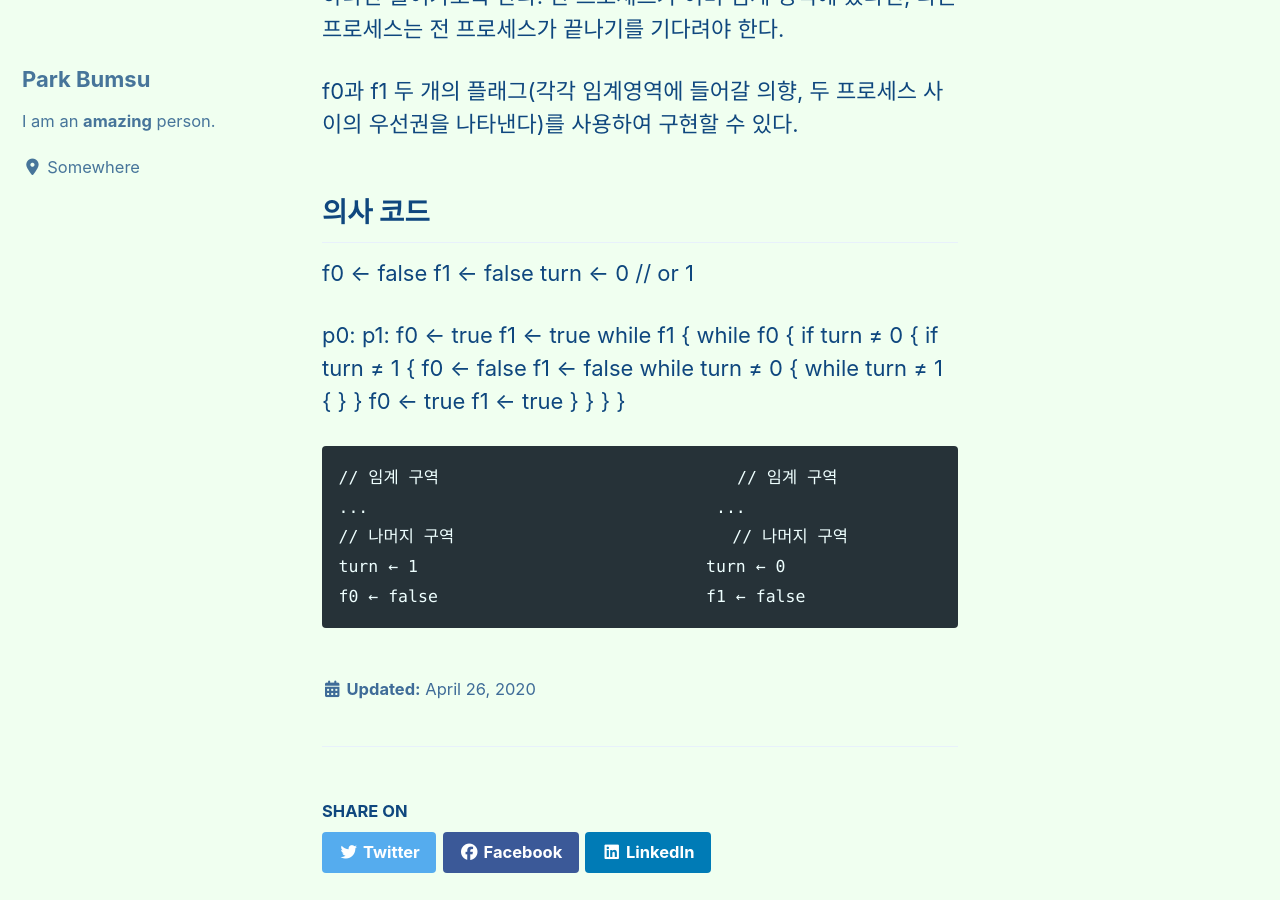
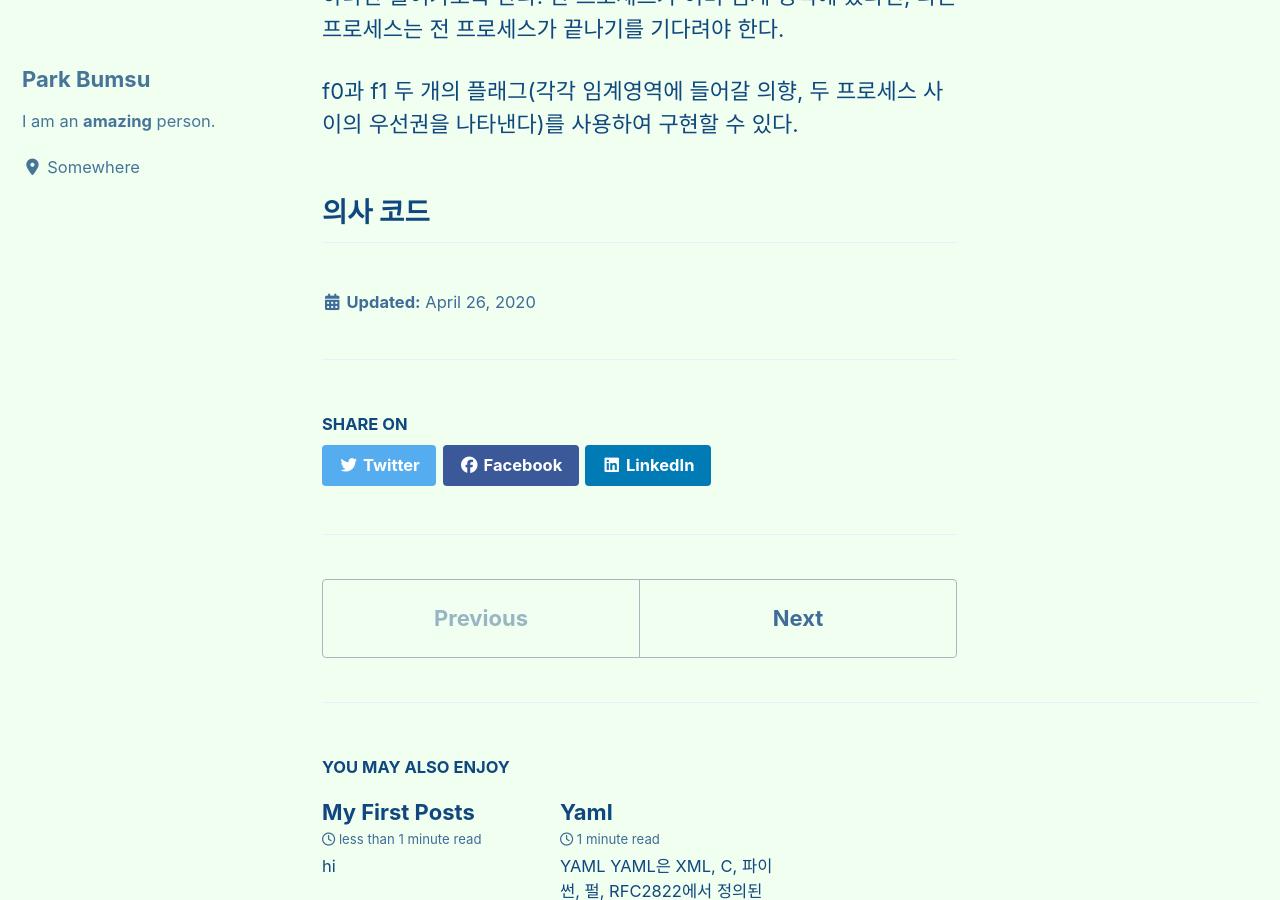
Before and after one commit to Cloud9Bumsu/Cloud9Bumsu.github.io, a Jekyll site: the page built from _posts/2020-04-26-Dekker's-algorithm.md, in a window 1280 px wide and 900 px high, scrolled down 688 px. Built offline with Jekyll 4.4.1, drawn with Linux system fonts in a browser that asks for light colours; cached includes are drawn as plain includes; nearby versions of some CDN libraries.

Commit message:
Update 2020-04-26-Dekker's-algorithm.md

```diff
--- a/_posts/2020-04-26-Dekker's-algorithm.md
+++ b/_posts/2020-04-26-Dekker's-algorithm.md
@@ -9,23 +9,3 @@
 f0과 f1 두 개의 플래그(각각 임계영역에 들어갈 의향, 두 프로세스 사이의 우선권을 나타낸다)를 사용하여 구현할 수 있다.
 
 <h2>의사 코드</h2>
- f0 ← false
- f1 ← false
- turn ← 0   // or 1
-
- p0:                                 p1:
-     f0 ← true                         f1 ← true
-     while f1 {                          while f0 {
-         if turn ≠ 0 {                       if turn ≠ 1 {
-             f0 ← false                         f1 ← false
-             while turn ≠ 0 {                    while turn ≠ 1 {
-             }                                   }
-             f0 ← true                          f1 ← true
-          }                                  }
-     }                                    }
-
-    // 임계 구역                              // 임계 구역
-    ...                                   ...
-    // 나머지 구역                            // 나머지 구역
-    turn ← 1                             turn ← 0
-    f0 ← false                           f1 ← false
```
